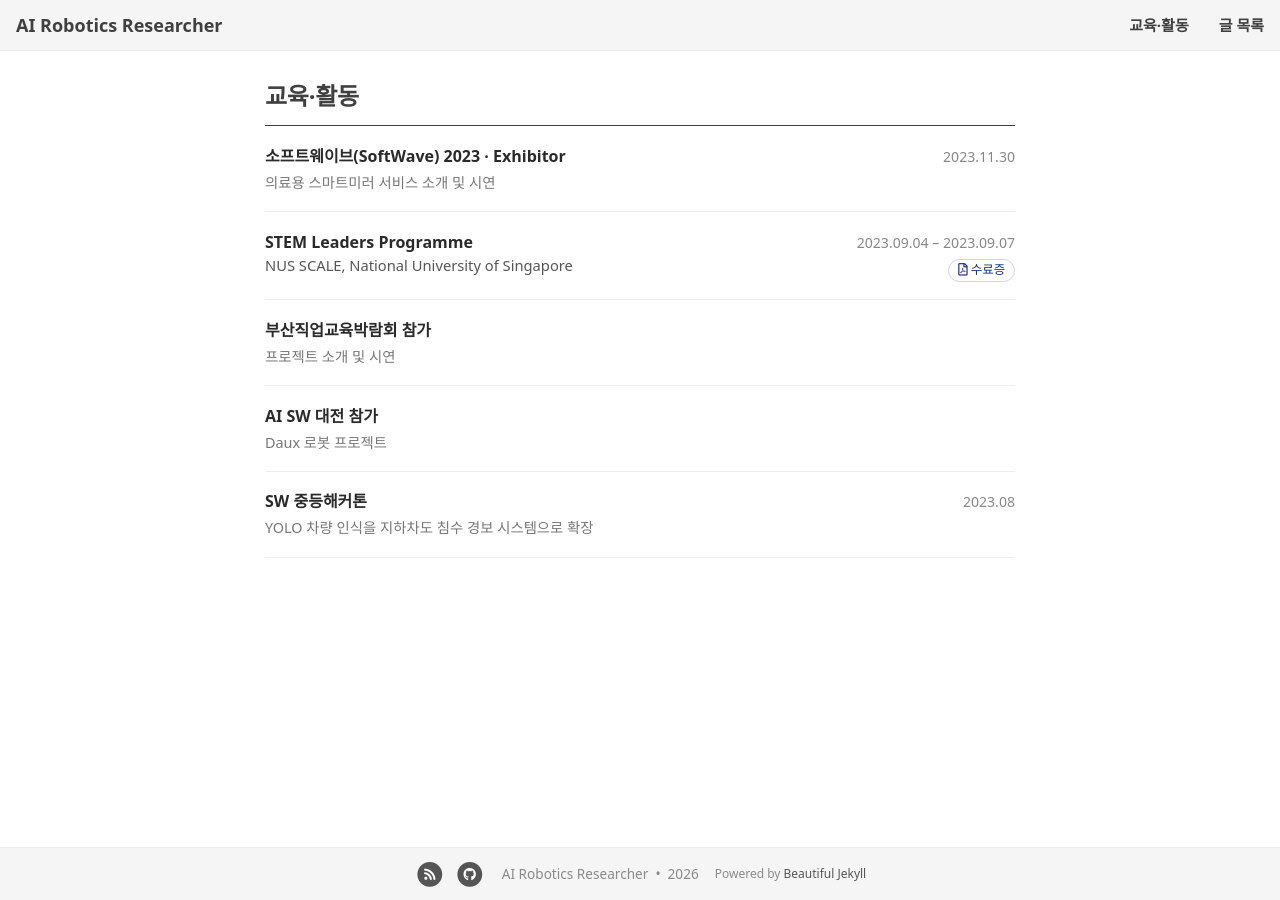
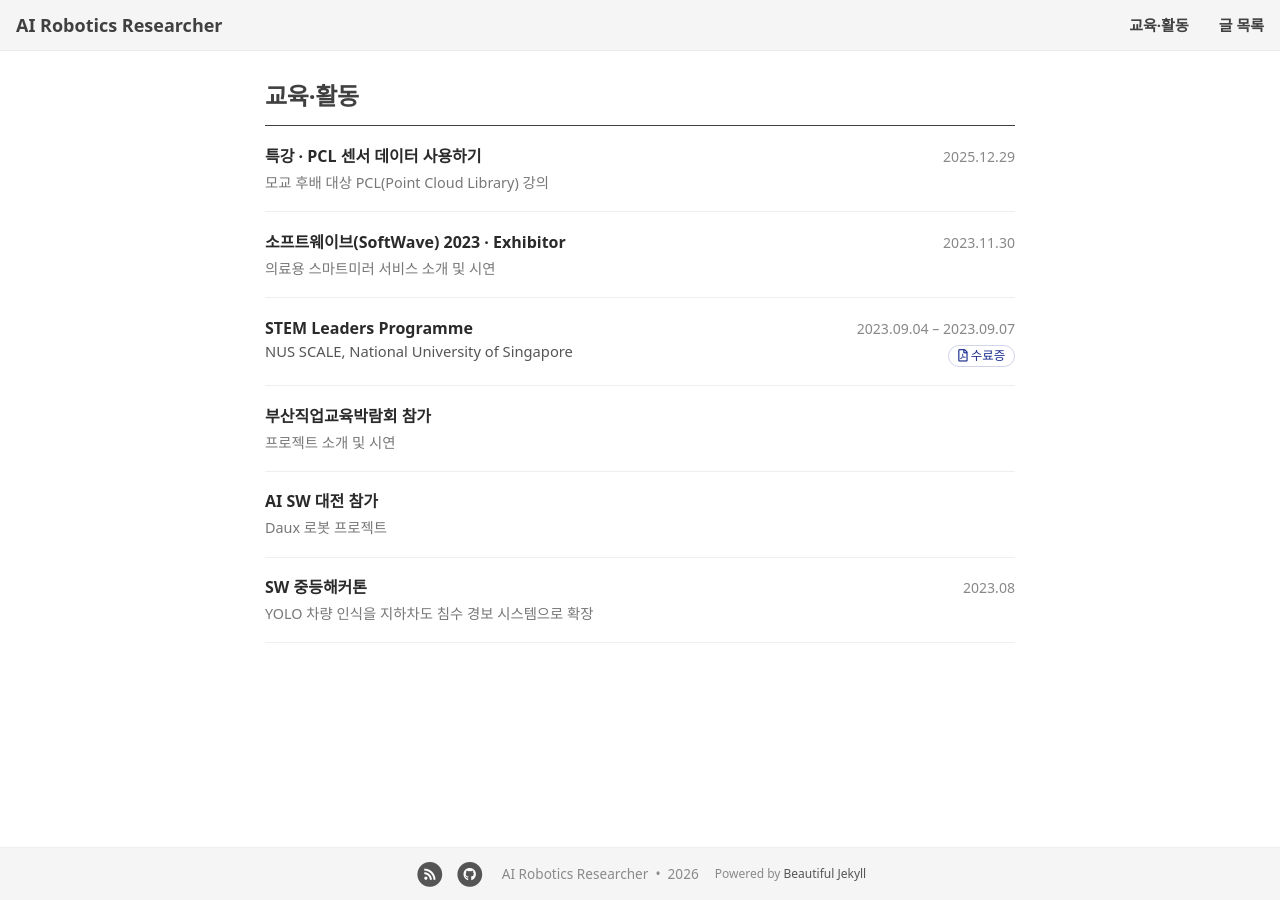
Before and after one commit to chanyee725/chanyee725, a Jekyll site: the page built from activities.html, in a window 1280 px wide. Built offline with Jekyll 4.4.1, drawn with Linux system fonts in a browser that asks for light colours; nearby versions of some CDN libraries; some web fonts are replaced.

Commit message:
docs: add PCL lecture to activities
Co-Authored-By: Claude Opus 5.5 (1M context) <noreply@anthropic.com>

```diff
--- a/_data/profile.yml
+++ b/_data/profile.yml
@@ -17,6 +17,9 @@ career:
 
 # activities: 교육·연수·활동 (/activities 페이지). title(이름), org(기관), period(기간), file(수료증 PDF, assets/files/ 기준)
 activities:
+  - title: "특강 · PCL 센서 데이터 사용하기"
+    note: 모교 후배 대상 PCL(Point Cloud Library) 강의
+    period: 2025.12.29
   - title: 소프트웨이브(SoftWave) 2023 · Exhibitor
     note: 의료용 스마트미러 서비스 소개 및 시연
     period: 2023.11.30
```
